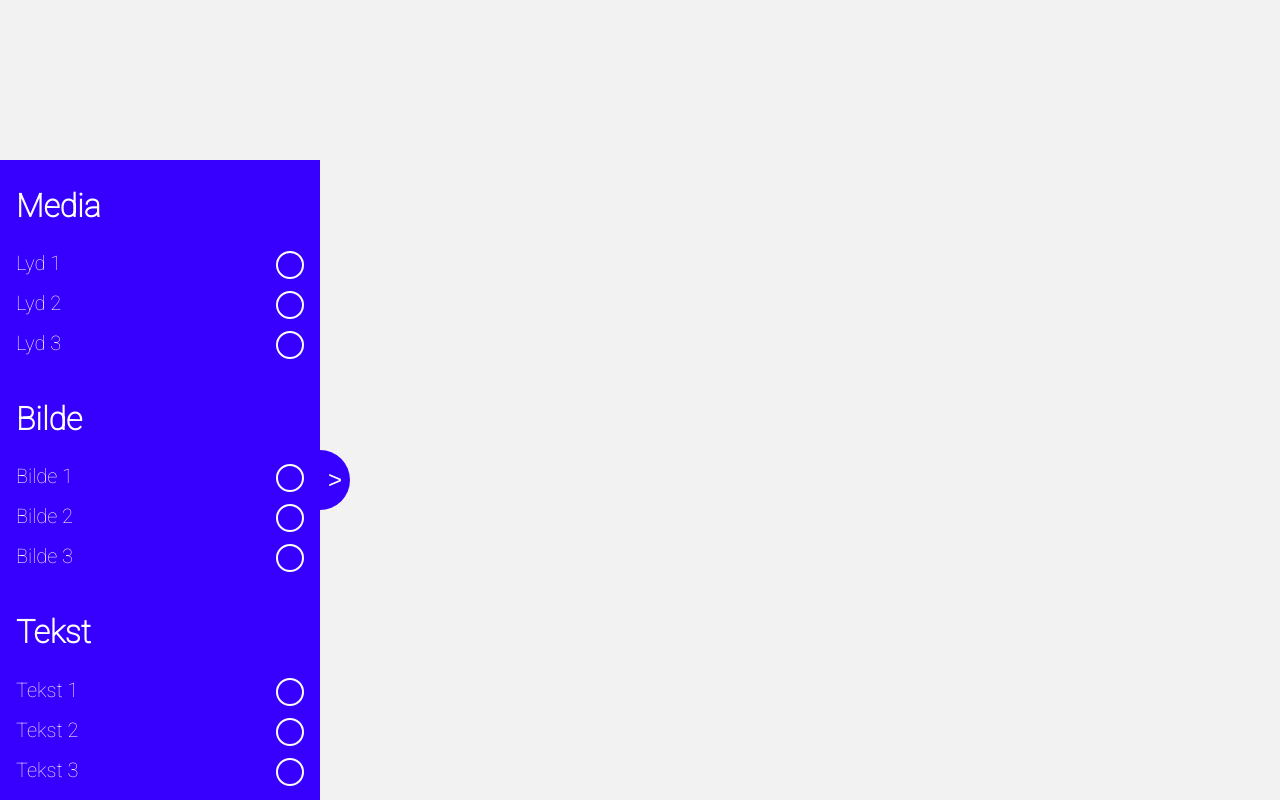
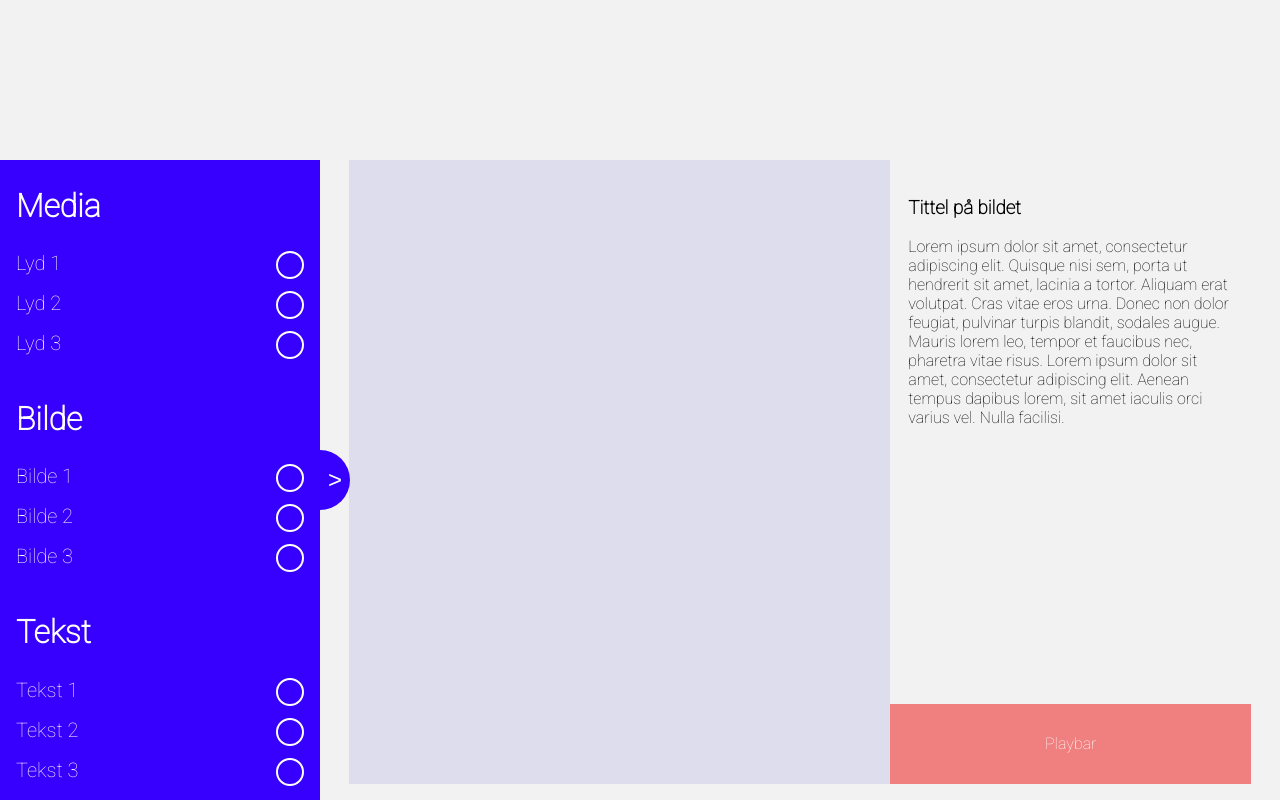
Before and after one commit to IT2810/it2810-webutvikling-h18-prosjekt-2-gruppe-04, a React (Create React App) app in the folder prosjekt2/: page / in a window 1280 px wide. Built offline with nearby package versions, Linux system fonts and the light colour scheme.

Commit message:
#4 created a basic gallery component

```diff
--- a/prosjekt2/src/components/App.js
+++ b/prosjekt2/src/components/App.js
@@ -1,6 +1,7 @@
 import React, { Component } from 'react';
 import Sidebar from './Sidebar.js'
 import '../styles/App.css';
+import Gallery from "./Gallery";
 
 class App extends Component {
   render() {
@@ -11,8 +12,7 @@ class App extends Component {
           <div className="topbar">
           </div>
           <Sidebar/>
-          <div className="gallery">
-          </div>
+          <Gallery/>
       </div>
     );
   }
--- /dev/null
+++ b/prosjekt2/src/components/Gallery.js
@@ -0,0 +1,30 @@
+import React, {Component} from 'react';
+import '../styles/Gallery.css';
+
+
+class Gallery extends Component {
+    render() {
+        return (
+            <div className="gallery">
+                <div className="gallery-wrapper">
+                    <svg className="gallery-svg-frame">
+                        <rect width="100%" height="100%" fill="#dde"></rect>
+                    </svg>
+                    <div className="gallery-text-wrapper">
+                        <h3>Tittel på bildet</h3>
+                        <p>
+                            Lorem ipsum dolor sit amet, consectetur adipiscing elit. Quisque nisi sem, porta ut
+                            hendrerit sit amet, lacinia a tortor. Aliquam erat volutpat. Cras vitae eros urna. Donec non
+                            dolor feugiat, pulvinar turpis blandit, sodales augue. Mauris lorem leo, tempor et faucibus
+                            nec, pharetra vitae risus. Lorem ipsum dolor sit amet, consectetur adipiscing elit. Aenean
+                            tempus dapibus lorem, sit amet iaculis orci varius vel. Nulla facilisi.
+                        </p>
+                    </div>
+                    <div className="gallery-playbar">Playbar</div>
+                </div>
+            </div>
+        )
+    }
+}
+
+export default Gallery;
--- /dev/null
+++ b/prosjekt2/src/styles/Gallery.css
@@ -0,0 +1,44 @@
+.gallery{
+    grid-area: gallery;
+    margin:  0 3% 1rem 3%;
+}
+.gallery-wrapper{
+    display: grid;
+    grid-template-areas:
+            'svg-frame text'
+            'svg-frame playbar';
+    grid-template-columns: 60% auto;
+    grid-template-rows: auto 5rem;
+    height: 100%;
+}
+.gallery-svg-frame{
+    grid-area: svg-frame;
+    width: 100%;
+    height: 100%;
+}
+.gallery-text-wrapper{
+    grid-area: text;
+    margin: 5%;
+}
+.gallery-playbar{
+    grid-area: playbar;
+    background-color: #f08080;
+    color: #fff;
+    text-align: center;
+    vertical-align: middle;
+    line-height: 5rem;
+    cursor: pointer;
+}
+.gallery-playbar:hover{
+    background-color: #f1a0a0;
+}
+@media only screen and (max-width: 780px) {
+    .gallery-wrapper{
+        grid-template-areas:
+                'svg-frame'
+                'playbar'
+                'text';
+        grid-template-columns: 100%;
+        grid-template-rows: 20rem 5rem auto;
+    }
+}
```
